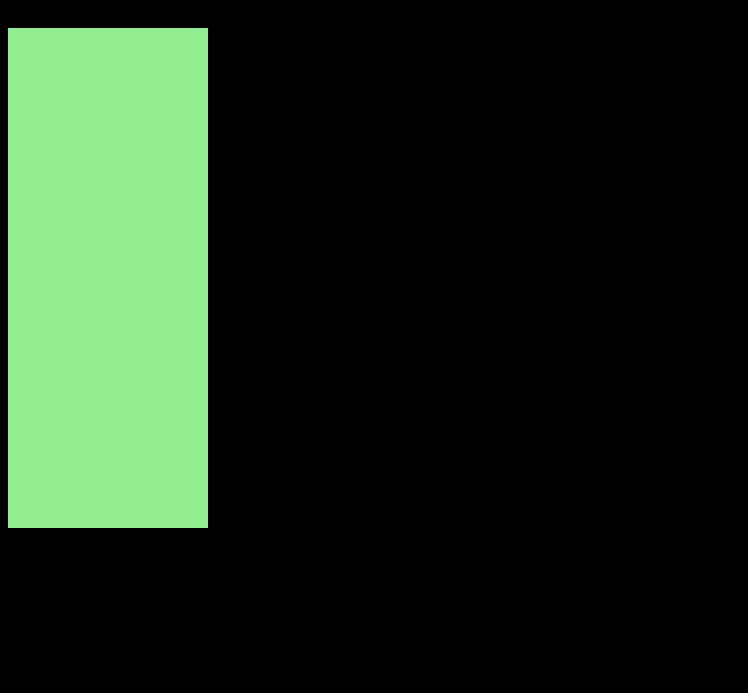
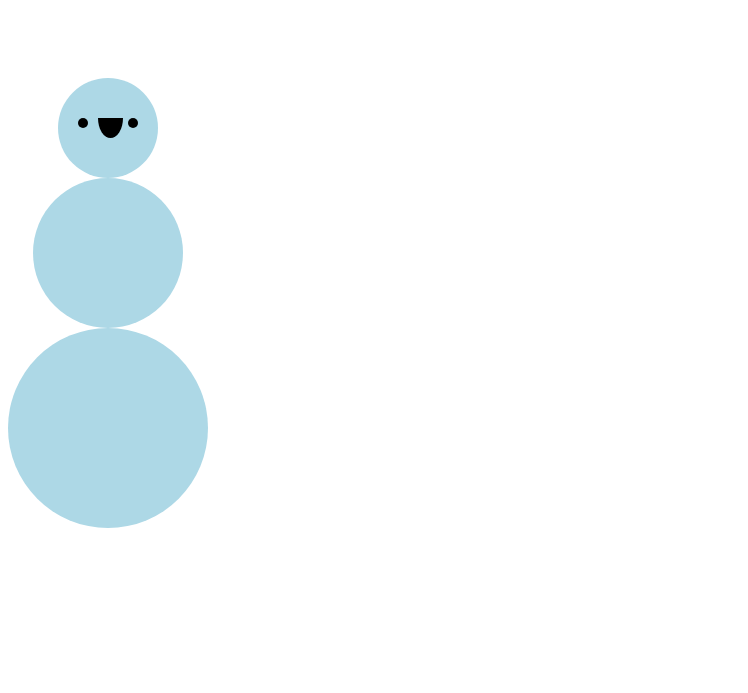
Before and after one commit to itschoolgomother/itschool2, a plain HTML site: page jojo/index.html in a window 1280 px wide. Shown: the part 107-800 px from the top of the page, without its empty margins (0-748 px from the left). Drawn offline with Linux system fonts and the light colour scheme.

Commit message:
4.1.2020

```diff
--- a/jojo/index.html
+++ b/jojo/index.html
@@ -7,7 +7,11 @@
 <body>
 <P>NANI</P>
 <div class="snowman" >
-	<div class="head" ></div>
+	<div class="head" >
+		<div class="eyel"></div>
+		<div class="eyer"></div>
+		<div class="smile"></div>
+	</div>
 	<div class="body"></div>
 	<div  class="legs" ></div>
 </div>
--- a/jojo/main.css
+++ b/jojo/main.css
@@ -1,4 +1,4 @@
-body{
+.body{
 	background-color: black;
 }
 p{
@@ -9,6 +9,60 @@ p{
 .snowman{
    width:200px;
    height:500px;
-   background-color:lightgreen;
+   position:relative;
 
 	}
+.body{
+   	width: 150px;
+   	height: 150px;
+   	background-color: lightblue;
+   	border-radius: 50%;
+   	position:absolute;
+   	top: 150px;
+   	left: 25px;
+   }
+.legs{
+	width: 200px;
+	height: 200px;
+	background-color: lightblue;
+	border-radius: 50%;
+	position:absolute;
+	top: 300px;
+}
+.head{
+	width: 100px;
+	height: 100px;
+	background-color: lightblue;
+	border-radius: 50%;
+	position:absolute;
+	left: 50px;
+	top: 50px;
+
+}
+.eyel{
+	width: 10px;
+	height: 10px;
+	background-color: black;
+	border-radius: 50%;
+	position:absolute;
+	top: 40px;
+	left: 20px;
+}
+.eyer{
+	width: 10px;
+	height: 10px;
+	background-color: black;
+    border-radius: 50%;
+    position:absolute;
+    top: 40px;
+    left: 70px;
+}
+.smile{
+	width: 25px;
+	height: 20px;
+	background-color: black;
+	border-radius: 0 0 50% 50% / 0 0 100% 100%;
+	position:absolute;
+	left: 40px;
+	top:40px;
+}
```
